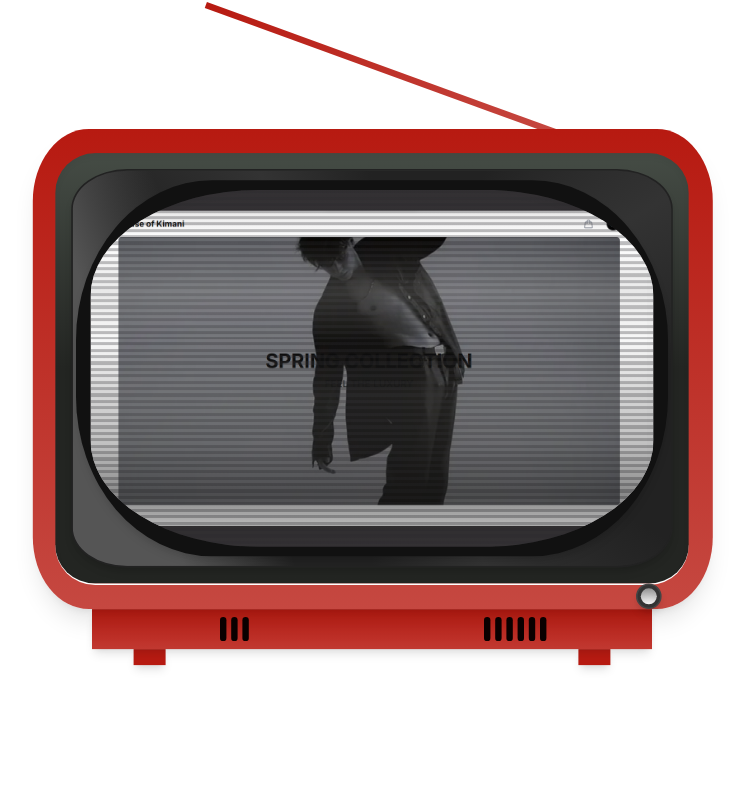
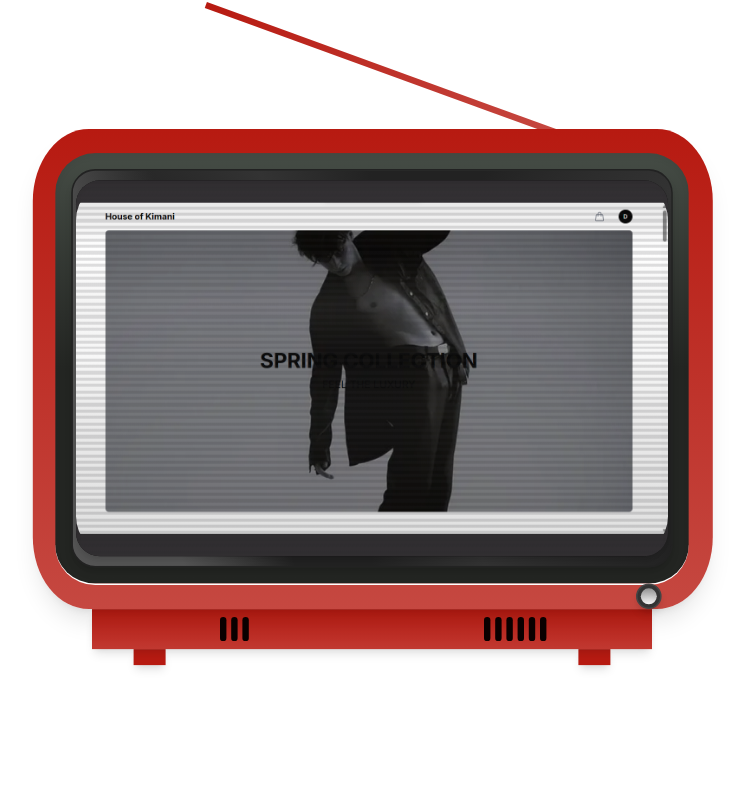
Before and after one commit to denismwangikimani/portfolio, a Next.js app: page / in a window 1280 px wide. Shown: the part 1813-2613 px from the top of the page, without its empty margins (268-1012 px from the left). Built offline with nearby package versions, Linux system fonts and the light colour scheme.

Commit message:
style: update RetroTV component styles for improved aesthetics and reduced opacity effects

```diff
--- a/src/components/TV.tsx
+++ b/src/components/TV.tsx
@@ -39,9 +39,9 @@ const RetroTV: React.FC<RetroTVProps> = ({
             {/* Rest of TV code remains the same */}
             <div className="television-inner w-[93%] h-[90%] bg-gradient-to-b from-[#454c45] via-[#232522] to-[#232522] border-b border-white shadow-inner relative flex content-center rounded-[25px/25px]">
               {/* Screen - takes the full width */}
-              <div className="television-screen-container border border-[#222] shadow-md rounded-[35px/25px] m-[10px] overflow-hidden flex justify-center items-center bg-[linear-gradient(70deg,#555_15%,transparent_30%),repeating-conic-gradient(#222_0_30deg,#333_60deg,#222_90deg)] w-full">
-                <div className="television-crt w-[99%] h-[95%] bg-[#111] shadow-md rounded-[85px/100px] overflow-hidden flex justify-center items-center">
-                  <div className="television-screen bg-[#302d30] w-[95%] h-[95%] rounded-[30%] shadow-inner overflow-hidden relative">
+              <div className="television-screen-container border border-[#222] shadow-md rounded-[15px/15px] m-[10px] overflow-hidden flex justify-center items-center bg-[linear-gradient(70deg,#555_15%,transparent_30%),repeating-conic-gradient(#222_0_30deg,#333_60deg,#222_90deg)] w-full">
+                <div className="television-crt w-[99%] h-[95%] bg-[#111] shadow-md rounded-[15px] overflow-hidden flex justify-center items-center">
+                  <div className="television-screen bg-[#302d30] w-full h-full rounded-[10px] shadow-inner overflow-hidden relative">
                     {/* TV Screen Content - now using provided content */}
                     <div className="absolute inset-0 flex justify-center items-center z-[1]">
                       {screenContent || (
@@ -56,8 +56,8 @@ const RetroTV: React.FC<RetroTVProps> = ({
                       )}
                     </div>
 
-                    {/* TV Effects - kept on top of content */}
-                    <div className="noise w-full h-full bg-[linear-gradient(to_bottom,transparent,#aaa4,#8881,#6664,#4445,#2228,#4443,transparent),repeating-linear-gradient(transparent_0_2px,rgba(37,36,41,0.3)_2px_4px)] animate-scanlines absolute inset-0 z-[4] pointer-events-none"></div>
+                    {/* TV Effects - kept on top of content but with reduced opacity */}
+                    <div className="noise w-full h-full bg-[linear-gradient(to_bottom,transparent,#aaa2,#8881,#6662,#4442,#2222,#4442,transparent),repeating-linear-gradient(transparent_0_2px,rgba(37,36,41,0.15)_2px_4px)] animate-scanlines absolute inset-0 z-[4] pointer-events-none"></div>
 
                     {/* Power Off Overlay */}
                     <div
```
